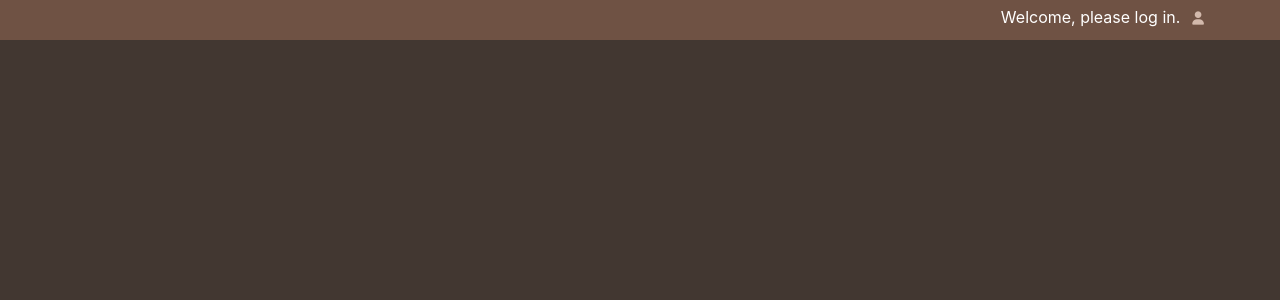
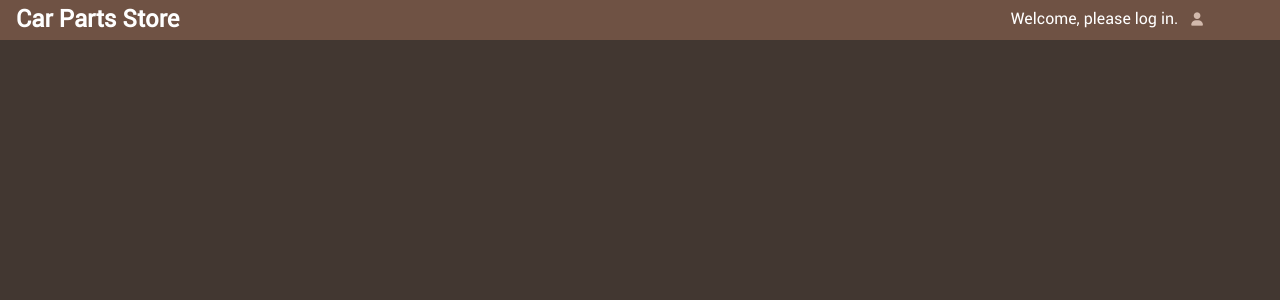
Before and after one commit to chrisschwartzdev/car-parts-store, a React (Create React App) app in the folder car-parts-store/: page / in a window 1280 px wide. Shown: the top 300 px of the page. Built offline with nearby package versions, Linux system fonts and the light colour scheme.

Commit message:
styling tweaks

```diff
--- a/car-parts-store/src/components/Header/Header.module.scss
+++ b/car-parts-store/src/components/Header/Header.module.scss
@@ -1,10 +1,18 @@
 @import "../../styles/variables.scss";
 
 .header {
-  background: scale-color($primary-color, $saturation: -20%, $lightness: -30%);
+  background: $alt-body-color;
   height: 40px;
   width: auto;
   margin: auto;
+}
+
+.title {
+  margin-top: 5px;
+  margin-left: 1rem;
+  font-size: x-large;
+  font-weight: bold;
+  display: inline-block;
 }
 
 .right {
--- a/car-parts-store/src/components/Header/Header.tsx
+++ b/car-parts-store/src/components/Header/Header.tsx
@@ -5,6 +5,7 @@ const Header = () => {
 
   return (
     <div className={styles.header}>
+      <span className={styles.title}>Car Parts Store</span>
       <div className={styles.right}>
         <UserControl />
       </div>
--- a/car-parts-store/src/styles/input.scss
+++ b/car-parts-store/src/styles/input.scss
@@ -24,8 +24,9 @@ button {
 .icon-btn {
   @include button;
   color: $input-color;
-  border: none;
+  border: solid 1px rgba(0, 0, 0, 0);
   background: none;
+  box-sizing: border-box;
 }
 
 input {
@@ -40,7 +41,7 @@ input {
 .login-form {
   position: absolute;
   right: 4rem;
-  background: $body-color;
+  background: $alt-body-color;
   @include border-style;
   padding: 4px;
   margin: 8px;
--- a/car-parts-store/src/styles/main.scss
+++ b/car-parts-store/src/styles/main.scss
@@ -1,5 +1,14 @@
 @import "./variables.scss";
 @import "./input.scss";
+
+@font-face {
+  font-family: "Roboto";
+  src: url("../../public/Roboto-Regular.ttf");
+}
+
+* {
+  font-family: "Roboto";
+}
 
 body {
   background: $body-color;
--- a/car-parts-store/src/styles/variables.scss
+++ b/car-parts-store/src/styles/variables.scss
@@ -1,6 +1,7 @@
 $primary-hue: 20;
 $primary-color: hsl($primary-hue, 30%, 50%);
 
+$alt-body-color: scale-color($primary-color, $saturation: -20%, $lightness: -30%);
 $body-color: scale-color($primary-color, $saturation: -50%, $lightness: -55%);
 $border-color: scale-color($primary-color, $saturation: -60%, $lightness: -80%);
 
```
Also changed, not shown: car-parts-store/public/Roboto-Regular.ttf (added).
